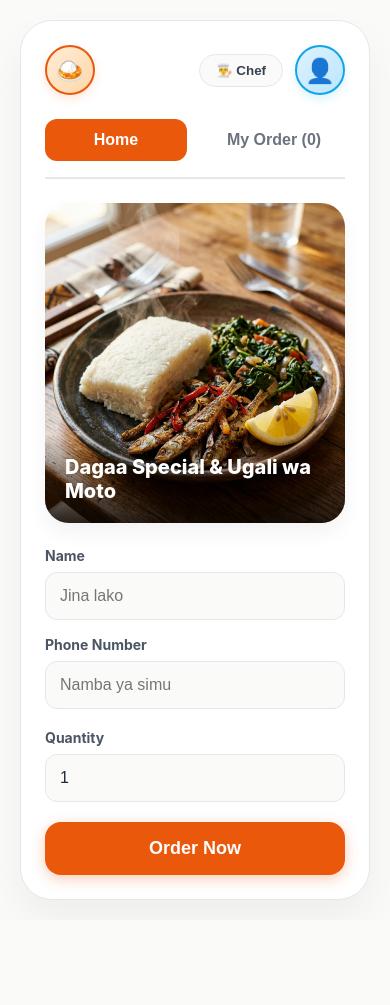
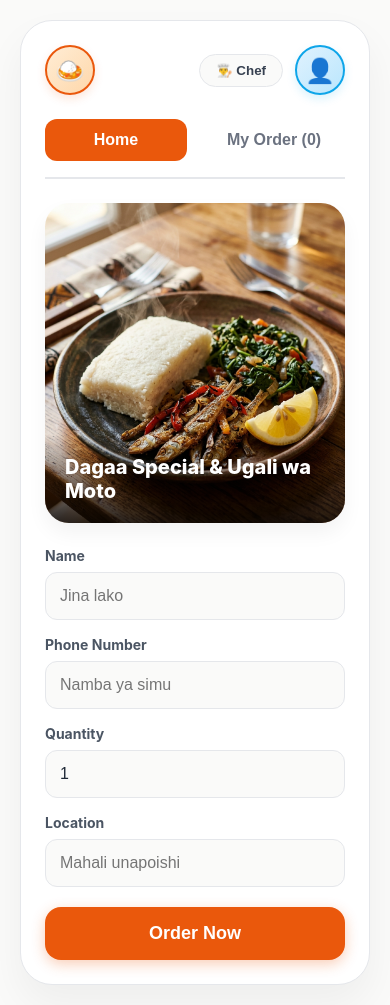
Before and after one commit to rolandlazaro16/ugalipoint, a Next.js app: page / in a window 390 px wide. Before the commit the page ends 920 px from the top, so only its background shows below. Built offline with nearby package versions, Linux system fonts and the light colour scheme.

Commit message:
feat: add Location input box below Phone Number in order form

```diff
--- a/src/app/page.tsx
+++ b/src/app/page.tsx
@@ -8,6 +8,7 @@ interface Order {
   name: string;
   phone: string;
   quantity: number;
+  location: string;
   date: string;
   time: string;
   status: "Received" | "Confirmed";
@@ -18,6 +19,7 @@ export default function Home() {
   const [name, setName] = useState("");
   const [phone, setPhone] = useState("");
   const [quantity, setQuantity] = useState(1);
+  const [location, setLocation] = useState("");
   const [orders, setOrders] = useState<Order[]>([]);
 
   // Popups & Auth State
@@ -49,7 +51,7 @@ export default function Home() {
 
   const handleOrderSubmit = (e: React.FormEvent) => {
     e.preventDefault();
-    if (!name.trim() || !phone.trim() || quantity <= 0) {
+    if (!name.trim() || !phone.trim() || !location.trim() || quantity <= 0) {
       alert("Tafadhali jaza taarifa zote kwa usahihi.");
       return;
     }
@@ -63,6 +65,7 @@ export default function Home() {
       name,
       phone,
       quantity,
+      location,
       date: formattedDate,
       time: formattedTime,
       status: "Received"
@@ -79,6 +82,7 @@ export default function Home() {
     setName("");
     setPhone("");
     setQuantity(1);
+    setLocation("");
   };
 
   // Chef Actions
@@ -140,7 +144,9 @@ export default function Home() {
             {lastSubmittedOrder && (
               <div className="popup-details">
                 <p><strong>Mteja:</strong> {lastSubmittedOrder.name}</p>
+                <p><strong>Simu:</strong> {lastSubmittedOrder.phone}</p>
                 <p><strong>Idadi:</strong> {lastSubmittedOrder.quantity} x Ugali wa Moto na Dagaa</p>
+                <p><strong>Mahali:</strong> {lastSubmittedOrder.location}</p>
                 <p className="popup-time">{lastSubmittedOrder.date} saa {lastSubmittedOrder.time}</p>
               </div>
             )}
@@ -281,9 +287,7 @@ export default function Home() {
                     required
                   />
                 </div>
-              </div>
-
-              <div className="form-group quantity-group">
+                <div className="form-group">
                   <label htmlFor="quantity-input">Quantity</label>
                   <input
                     id="quantity-input"
@@ -294,6 +298,18 @@ export default function Home() {
                     onChange={(e) => setQuantity(parseInt(e.target.value) || 1)}
                     required
                   />
+                </div>
+                <div className="form-group">
+                  <label htmlFor="location-input">Location</label>
+                  <input
+                    id="location-input"
+                    type="text"
+                    placeholder="Mahali unapoishi"
+                    value={location}
+                    onChange={(e) => setLocation(e.target.value)}
+                    required
+                  />
+                </div>
               </div>
 
               <button type="submit" className="btn-order-now">
@@ -326,6 +342,7 @@ export default function Home() {
                       <p><strong>Mteja:</strong> {order.name}</p>
                       <p><strong>Simu:</strong> {order.phone}</p>
                       <p><strong>Idadi:</strong> {order.quantity} x Ugali wa Moto na Dagaa</p>
+                      <p><strong>Mahali:</strong> {order.location}</p>
                     </div>
                   </div>
                 ))}
@@ -360,13 +377,14 @@ export default function Home() {
                           <p><strong>Mteja:</strong> {order.name}</p>
                           <p><strong>Simu:</strong> {order.phone}</p>
                           <p><strong>Idadi:</strong> {order.quantity} x Ugali wa Moto</p>
+                          <p><strong>Mahali:</strong> {order.location}</p>
                         </div>
                         <div className="chef-order-actions">
                           <button
                             className="btn-chef-approve"
                             onClick={() => handleApproveOrder(order.id)}
                           >
-                            Approve
+                            Confirm
                           </button>
                           <button
                             className="btn-chef-delete"
@@ -398,6 +416,7 @@ export default function Home() {
                           <p><strong>Mteja:</strong> {order.name}</p>
                           <p><strong>Simu:</strong> {order.phone}</p>
                           <p><strong>Idadi:</strong> {order.quantity} x Ugali wa Moto</p>
+                          <p><strong>Mahali:</strong> {order.location}</p>
                         </div>
                         <div className="chef-order-actions">
                           <button
```
Lines whose indentation alone changed are shown as unchanged.
